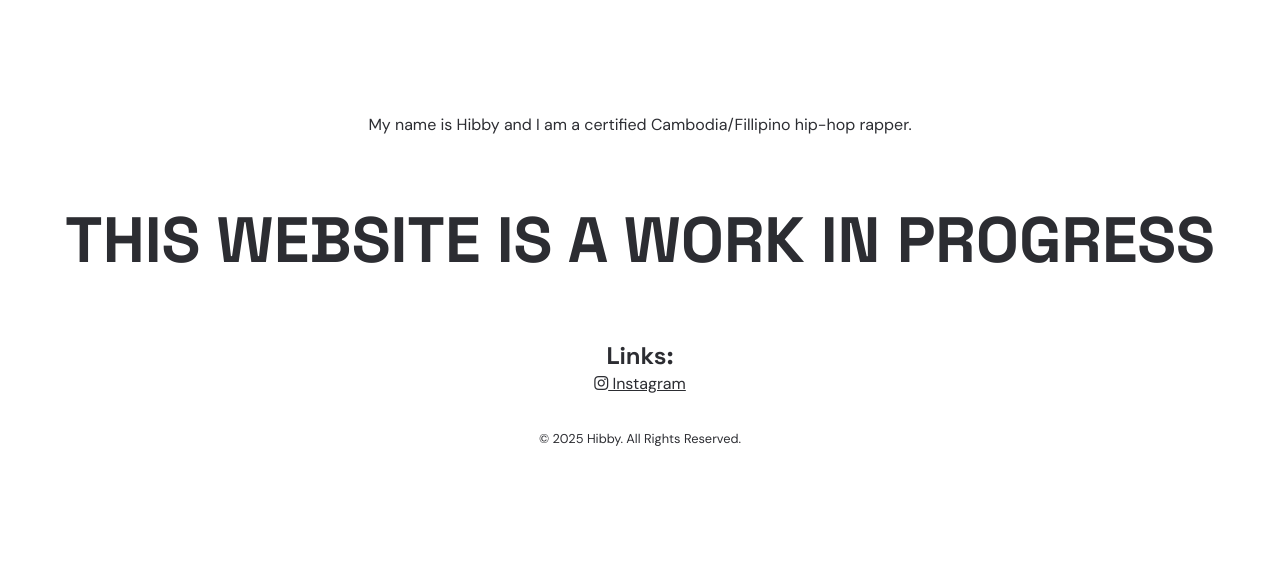
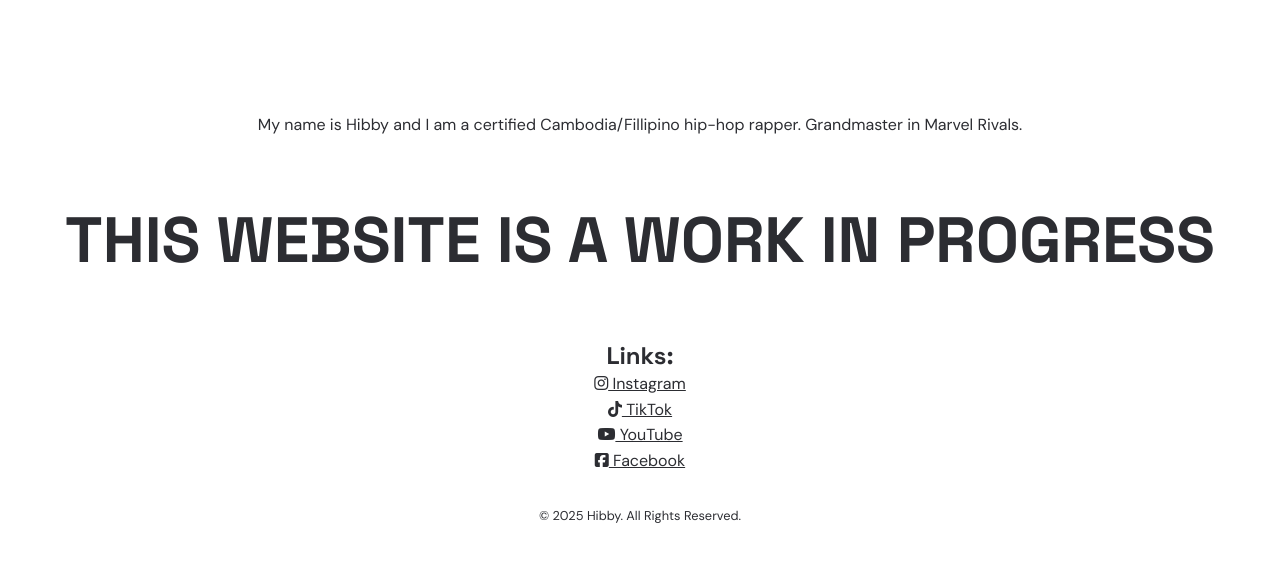
Before and after one commit to HibbyXD/Hibbys-website, a plain HTML site: page index.html in a window 1280 px wide. Drawn offline with Linux system fonts and the light colour scheme.

Commit message:
Added new links

```diff
--- a/index.html
+++ b/index.html
@@ -30,11 +30,14 @@
 
 <body>
     <div class="container flex-center flex-col" id="temporary-container">
-        <p id="temporary-text">My name is Hibby and I am a certified Cambodia/Fillipino hip-hop rapper.</p>
+        <p id="temporary-text">My name is Hibby and I am a certified Cambodia/Fillipino hip-hop rapper. Grandmaster in Marvel Rivals.</p>
         <h1 id="temporary-message">THIS WEBSITE IS A WORK IN PROGRESS</h1>
         <h2>Links:</h3>
         <ul id="temporary-list">
-            <li><a href="https://www.instagram.com/hibbys_art"><i class="fa-brands fa-instagram"></i> Instagram</a></li>
+            <li><a href="https://www.instagram.com/sandveech"><i class="fa-brands fa-instagram"></i> Instagram</a></li>
+            <li><a href="https://www.tiktok.com/@krvhtyht?lang=en"><i class="fa-brands fa-tiktok"></i> TikTok</a></li>
+            <li><a href="https://www.youtube.com/@krvhtyht"><i class="fa-brands fa-youtube"></i> YouTube</a></li>
+            <li><a href="https://www.facebook.com/thavarak.thay.2025"><i class="fa-brands fa-square-facebook"></i> Facebook</a></li>
         </ul>
     </div>
 </body>
```
